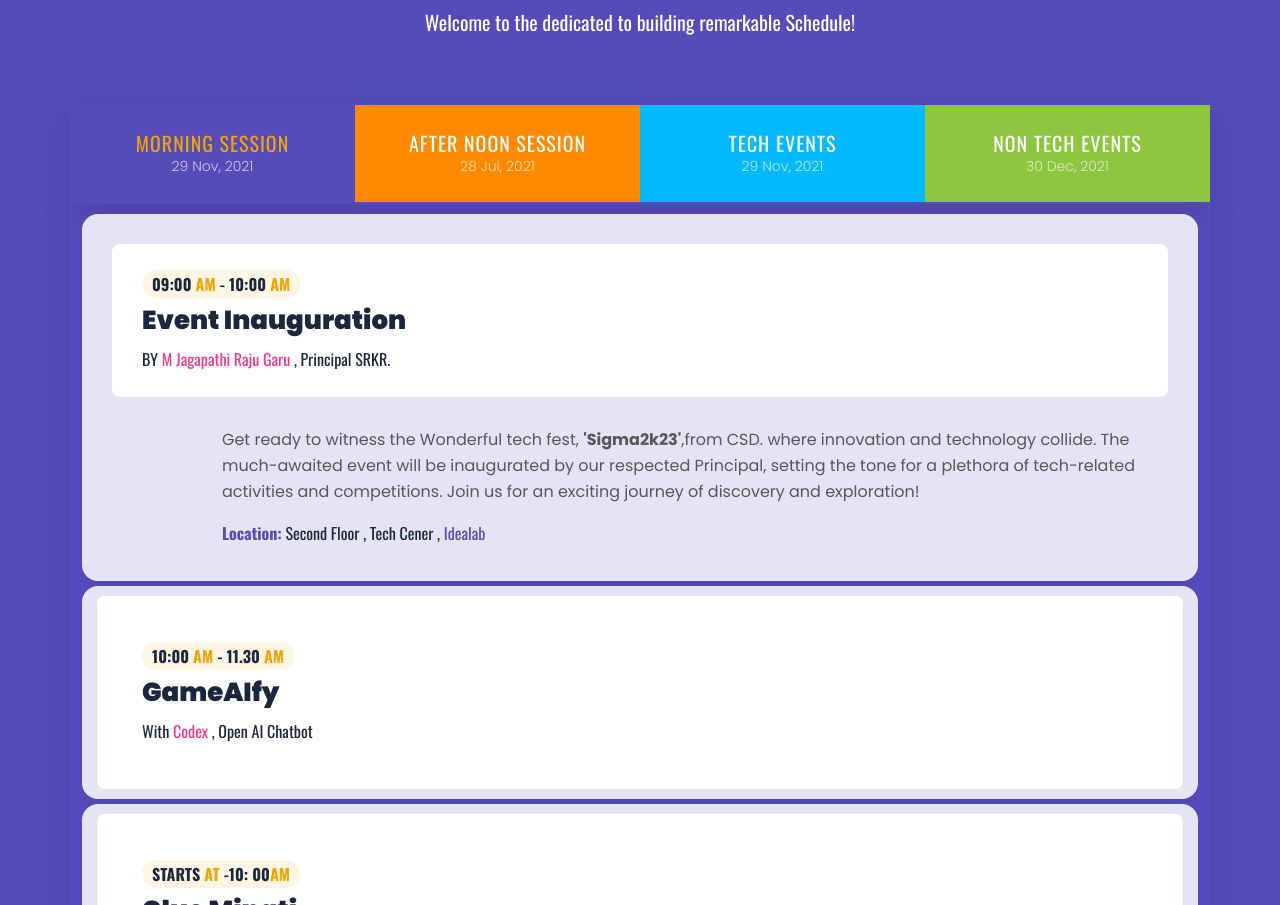
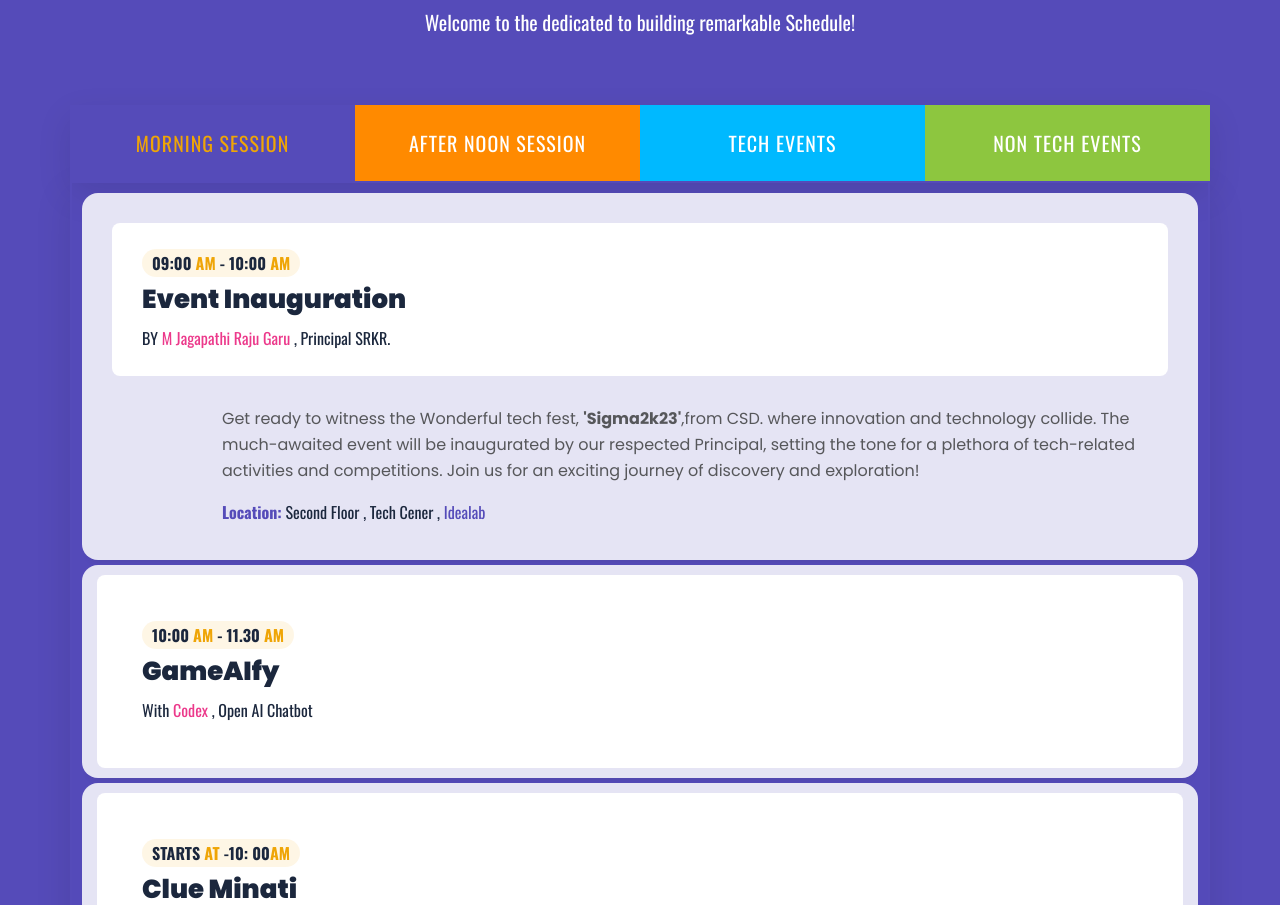
Before and after one commit to praveentech21/CSD_Sigma2k23, a plain HTML site: page index.html in a window 1280 px wide. Shown: the part 5183-6088 px from the top of the page. Drawn offline with nearby package versions, Linux system fonts and the light colour scheme; some packages are replaced by stand-ins of ours; a web font is replaced by a local one.

Commit message:
changes shiva

```diff
--- a/index.html
+++ b/index.html
@@ -428,10 +428,10 @@
                     <div class="col-xs-12">
                         <div class="lgx-tab lgx-tab2"> <!--lgx-tab2 lgx-tab-vertical-->
                             <ul class="nav nav-pills lgx-nav lgx-nav-nogap lgx-nav-colorful">  <!--lgx-nav-nogap lgx-nav-colorful-->
-                                <li class="active"><a data-toggle="pill" href="#home"><h3>Morning <span>Session</span></h3> <p><span>29 </span>Nov, 2021</p></a></li>
-                                <li><a data-toggle="pill" href="#menu1"><h3>After Noon <span>Session</span></h3> <p><span>28 </span>Jul, 2021</p></a></li>
-                                <li><a data-toggle="pill" href="#menu2"><h3>Tech <span>Events</span></h3> <p><span>29 </span>Nov, 2021</p></a></li>
-                                <li><a data-toggle="pill" href="#menu3"><h3>Non Tech <span>Events</span></h3> <p><span>30 </span>Dec, 2021</p></a></li>
+                                <li class="active"><a data-toggle="pill" href="#home"><h3>Morning <span>Session</span></h3></a></li>
+                                <li><a data-toggle="pill" href="#menu1"><h3>After Noon <span>Session</span></h3></a></li>
+                                <li><a data-toggle="pill" href="#menu2"><h3>Tech <span>Events</span></h3></a></li>
+                                <li><a data-toggle="pill" href="#menu3"><h3>Non Tech <span>Events</span></h3></a></li>
                             </ul>
                             <div class="tab-content lgx-tab-content">
                                 <div id="home" class="tab-pane fade in active">
@@ -1012,8 +1012,8 @@
                 </div>
                 <!--//.ROW-->
                 <div class="section-btn-area schedule-btn-area">
-                    <a class="lgx-btn lgx-btn-big" href="speakers.html"><span>Download Schedule (PDF)</span></a>
-                    <a class="lgx-btn lgx-btn-red lgx-btn-big" href="speakers.html"><span>Connect via facebook</span></a>
+                    <a class="lgx-btn lgx-btn-big" href="#"><span>Download Schedule (PDF)</span></a>
+                    <a class="lgx-btn lgx-btn-red lgx-btn-big" href="#"><span>Connect via facebook</span></a>
                 </div>
             </div>
             <!-- //.CONTAINER -->
```
Also changed, not shown: assets/img/Fest_Poster.png.
